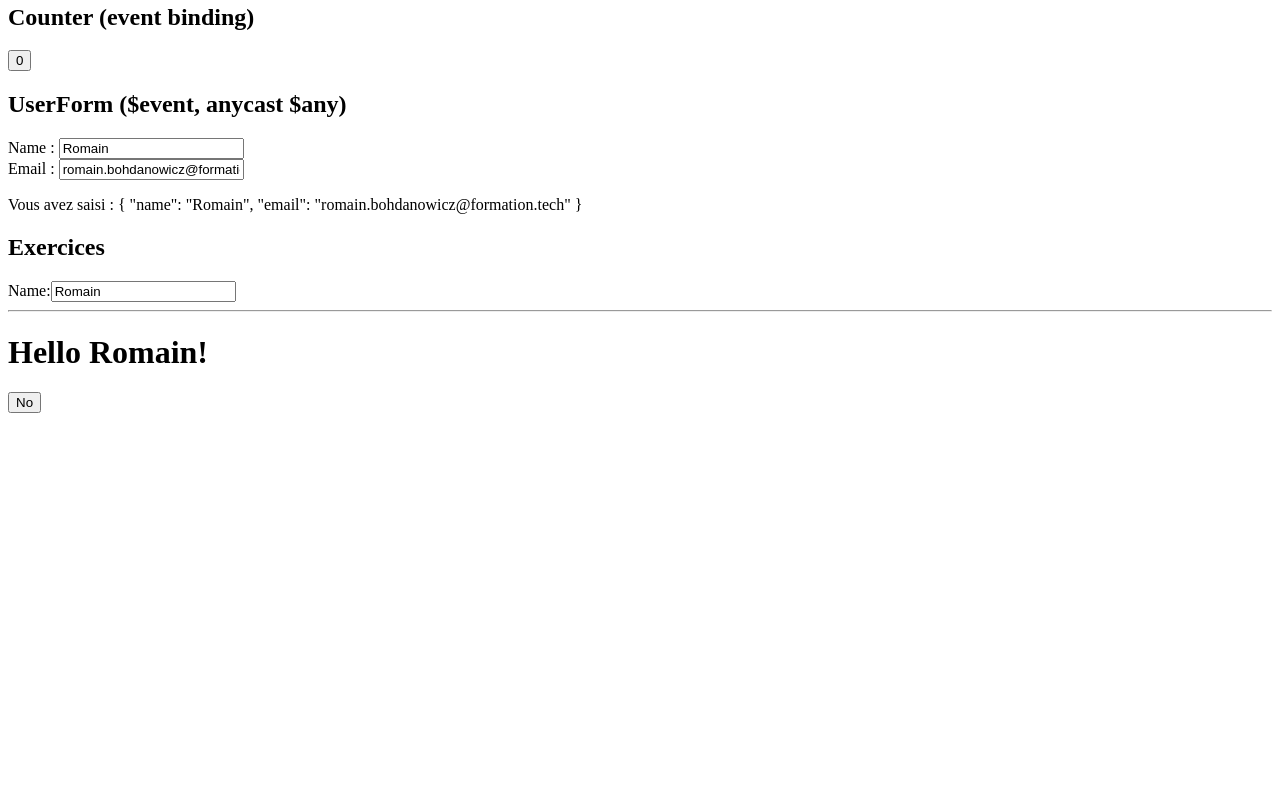
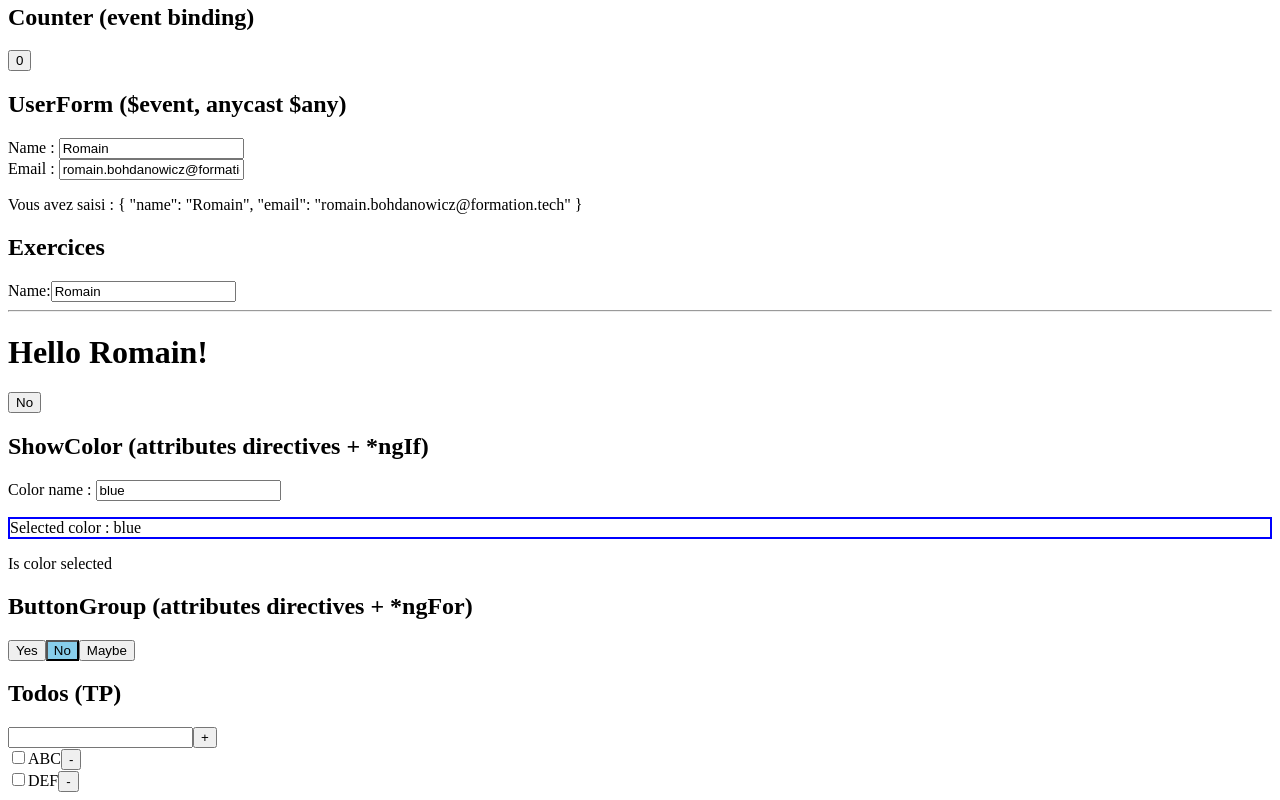
Before and after one commit to bioub/Formation_JavaScript_Fullstack_2023_05, an Angular app in the folder Angular/: page / in a window 1280 px wide. Shown: the part 209-1009 px from the top of the page. Before the commit the page ends 800 px from the top, so only its background shows below. Built offline with nearby package versions, Linux system fonts and the light colour scheme.

Commit message:
TP Todos

```diff
--- a/Angular/src/app/app.component.html
+++ b/Angular/src/app/app.component.html
@@ -13,3 +13,12 @@
 <h2>Exercices</h2>
 <app-ex-helloworld></app-ex-helloworld>
 <app-ex-multi-state-button></app-ex-multi-state-button>
+
+<h2>ShowColor (attributes directives + *ngIf)</h2>
+<app-show-color></app-show-color>
+
+<h2>ButtonGroup (attributes directives + *ngFor)</h2>
+<app-button-group></app-button-group>
+
+<h2>Todos (TP)</h2>
+<app-ex-todos></app-ex-todos>
--- /dev/null
+++ b/Angular/src/app/button-group/button-group.component.css
@@ -0,0 +1,3 @@
+.active {
+  background-color: skyblue;
+}
--- /dev/null
+++ b/Angular/src/app/button-group/button-group.component.html
@@ -0,0 +1 @@
+<button [ngClass]="{active: choice === currentValue}" (click)="select(choice)" *ngFor="let choice of choices">{{ choice }}</button>
--- /dev/null
+++ b/Angular/src/app/button-group/button-group.component.ts
@@ -0,0 +1,21 @@
+import { Component } from '@angular/core';
+
+@Component({
+  selector: 'app-button-group',
+  templateUrl: './button-group.component.html',
+  styleUrls: ['./button-group.component.css']
+})
+export class ButtonGroupComponent {
+  choices = ['Yes', 'No', 'Maybe'];
+  currentValue = 'No';
+
+  /*
+  Exercice 2 :
+  Afficher dans le bouton du template la valeur currentValue
+  Au clic de ce bouton afficher la prochaine valeur du tableau (si No -> Maybe)
+  Arrivé en bout de tableau afficher le premier élement (si Maybe -> Yes)
+  */
+  select(choice: string) {
+    this.currentValue = choice;
+  }
+}
--- /dev/null
+++ b/Angular/src/app/ex-todos/ex-todos.component.html
@@ -0,0 +1,33 @@
+<form>
+  <input type="text" />
+  <button>+</button>
+</form>
+
+<div class="list">
+
+  <div class="item">
+    <input type="checkbox">
+    <span>ABC</span>
+    <button>-</button>
+  </div>
+
+  <div class="item">
+    <input type="checkbox">
+    <span>DEF</span>
+    <button>-</button>
+  </div>
+
+</div>
+<!--
+  Exercice Todos :
+  1 / Afficher le contenu de saisie dans le formulaire (dans l'input type text)
+  et écouter la saisie pour mettre à jour saisie (idem helloworld)
+  2 / Boucler sur le tableau todos
+  et afficher autant de <div class="item"> qu'il y a d'élément dans le tableau
+  la clé title s'affiche dans la balise span
+  la clé completed doit cocher la checkbox lorsqu'elle vaut true
+  3 / Ecouter l'évenement submit du formulaire
+  et appeler $event.preventDefault() pour le désactiver (pas nécessaire si vous avez chargé FormsModule)
+  Au submit de ce formulaire ajouter une todo au tableau en respectant les clés (_id (Math.random()), title (la saisie) et completed (false))
+  4 / Ecouter le click des bouton moins et supprimer la todo correspondante du tableau
+-->
--- /dev/null
+++ b/Angular/src/app/ex-todos/ex-todos.component.ts
@@ -0,0 +1,22 @@
+import { Component } from '@angular/core';
+
+@Component({
+  selector: 'app-ex-todos',
+  templateUrl: './ex-todos.component.html',
+  styleUrls: ['./ex-todos.component.css']
+})
+export class ExTodosComponent {
+  saisie = 'ABC';
+  todos = [
+    {
+      _id: 1,
+      title: 'GHI',
+      completed: false,
+    },
+    {
+      _id: 2,
+      title: 'XYZ',
+      completed: true,
+    }
+  ]
+}
--- /dev/null
+++ b/Angular/src/app/show-color/show-color.component.css
@@ -0,0 +1,3 @@
+.isMouseHover {
+  font-size: 2em;
+}
--- /dev/null
+++ b/Angular/src/app/show-color/show-color.component.html
@@ -0,0 +1,11 @@
+<p>Color name : <input [value]="color" (input)="color = $any($event.target).value" /></p>
+
+<p style="border: 2px solid transparent;" [ngStyle]="{borderColor: color}" [ngClass]="{isMouseHover: hover}" (mouseenter)="hover = true" (mouseleave)="hover = false">
+  Selected color : {{ color }}
+</p>
+
+<!-- <ng-template [ngIf]="color">
+  <p>Is color selected</p>
+</ng-template> -->
+
+<p *ngIf="color">Is color selected</p>
--- /dev/null
+++ b/Angular/src/app/show-color/show-color.component.ts
@@ -0,0 +1,11 @@
+import { Component } from '@angular/core';
+
+@Component({
+  selector: 'app-show-color',
+  templateUrl: './show-color.component.html',
+  styleUrls: ['./show-color.component.css']
+})
+export class ShowColorComponent {
+  color = 'blue';
+  hover = false;
+}
```
Also changed, not shown: Angular/src/app/app.module.ts (+9 -1 lines), Angular/src/app/ex-helloworld/ex-helloworld.component.html (+7 -0 lines), Angular/src/app/ex-todos/ex-todos.component.css (added), 2 other files (tests, documents, lock files or other folders).
